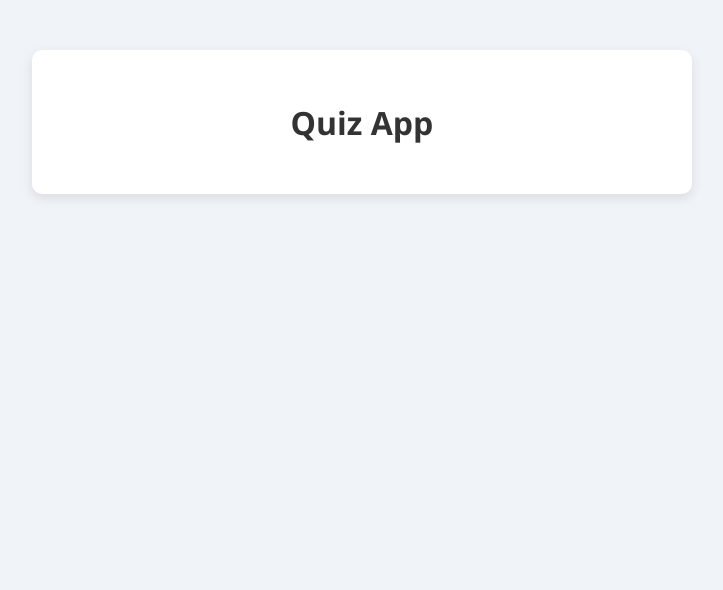
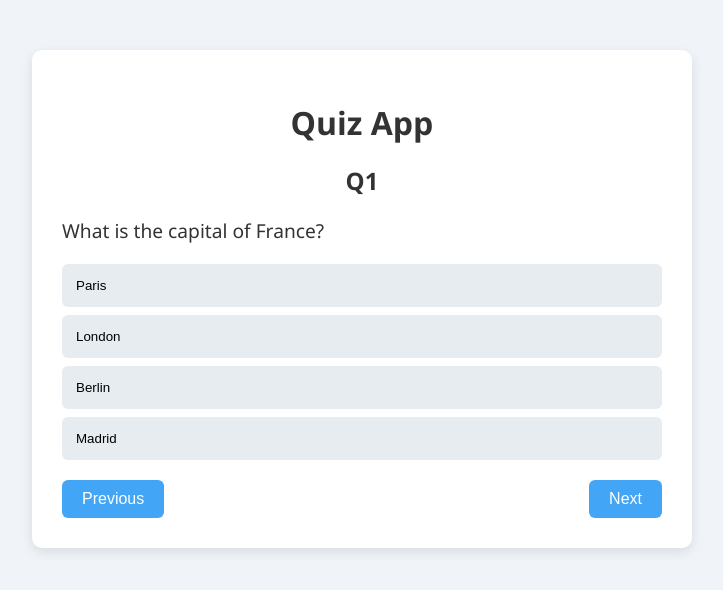
Before and after one commit to Reham-Fagih/react-quiz-app, a React (Vite) app: page / in a window 1280 px wide. Shown: the top 590 px of the page, without its empty margins (278-1001 px from the left). Built offline with nearby package versions, Linux system fonts and the light colour scheme.

Commit message:
Add Quiz UI component

```diff
--- a/src/App.jsx
+++ b/src/App.jsx
@@ -3,12 +3,14 @@ import heroImg from './assets/hero.png'
 import reactLogo from './assets/react.svg'
 import viteLogo from './assets/vite.svg'
 import './index.css'
+import Quiz from './Components/quiz.jsx'
 
 function App() {
 
   return (
     <div className="app-container">
      <h1>Quiz App </h1>
+     <Quiz />
     </div>
 
   );
--- a/src/Components/quiz.jsx
+++ b/src/Components/quiz.jsx
@@ -0,0 +1,44 @@
+
+function Quiz() {
+
+    const qustionsBank = [
+
+        {
+            qustion: "What is the capital of France?",
+            options: ["Paris", "London", "Berlin", "Madrid"],
+            answer: "Paris"
+        },
+        {
+            qustion: "What is the largest planet in our solar system?",
+            options: ["Jupiter", "Saturn", "Earth", "Mars"],
+            answer: "Jupiter"
+        },
+        {
+            qustion: "What is the chemical symbol for gold?",
+            options: ["Au", "Ag", "Fe", "Hg"],
+            answer: "Au"
+        }
+
+    ]
+
+    function handelSelectedOption(options) {
+
+    }
+    return <div>
+        <h2> Q1 </h2>
+        <p className="question">{qustionsBank[0].qustion}</p>
+
+{qustionsBank[0].options.map((options) => (
+    <button className="option" onClick={()=> handelSelectedOption(options)}> {options}</button>
+
+))}
+    <div className="nav-buttons">
+        <button>Previous</button>
+        <button>Next</button>
+    </div>
+
+    </div>
+
+}
+
+export default Quiz;
```
